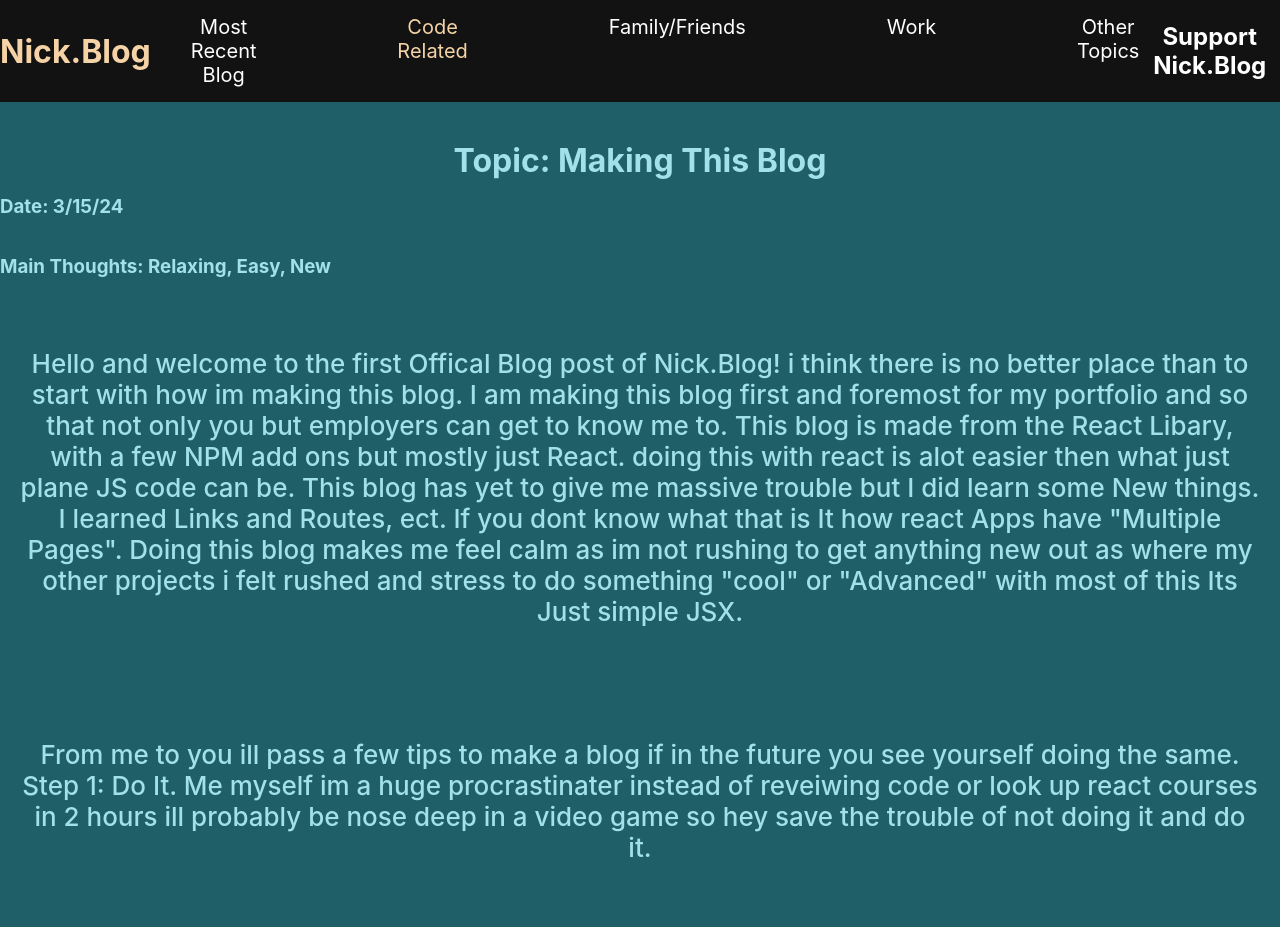
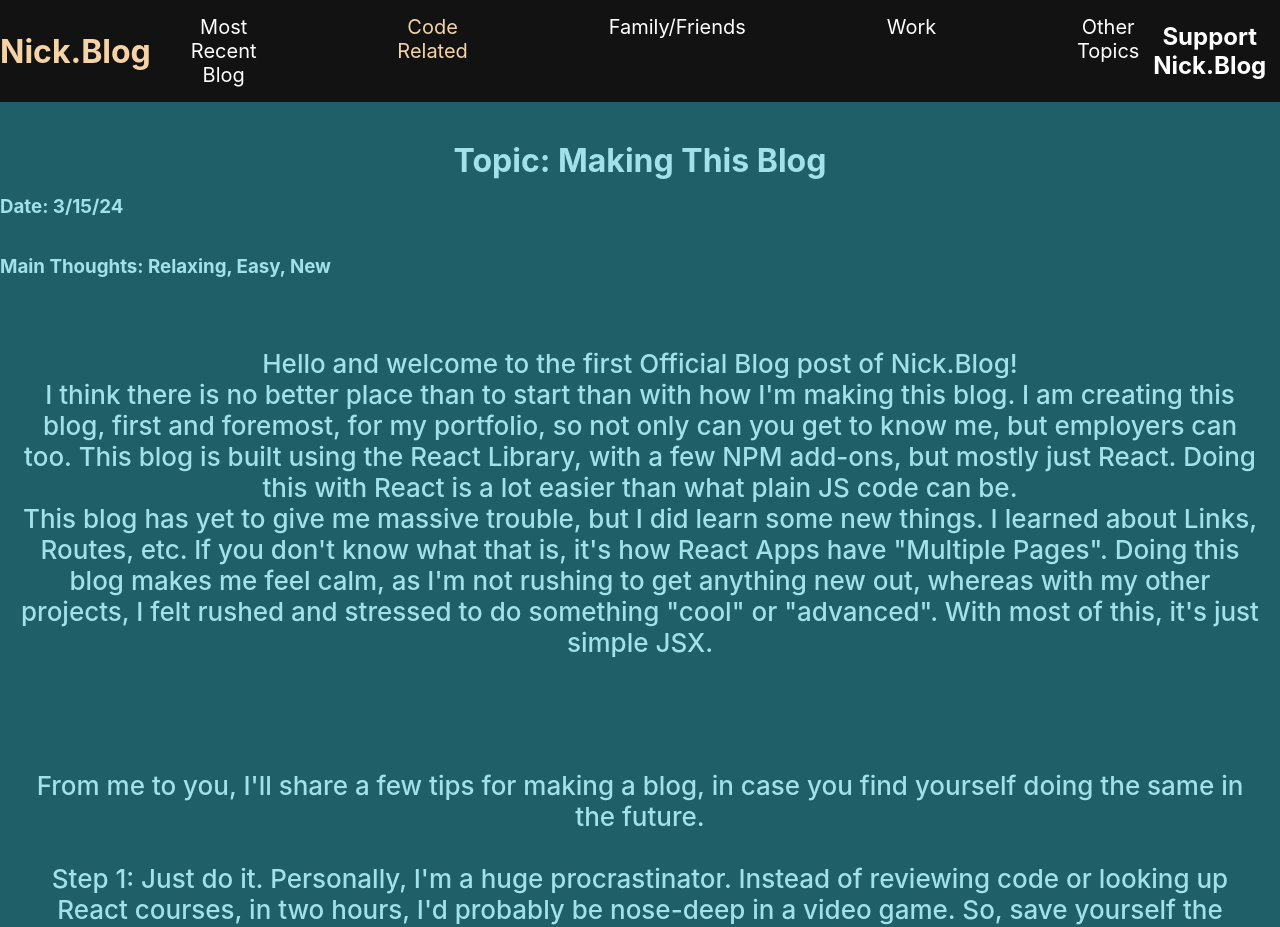
Before and after one commit to CoderNamedNick/Blog, a React (Create React App) app: page /AllCoding/CB1 in a window 1280 px wide. Shown: the top 927 px of the page. Built offline with nearby package versions, Linux system fonts and the light colour scheme.

Commit message:
made first blog eligable

```diff
--- a/src/CodingBlogs/Cb1.js
+++ b/src/CodingBlogs/Cb1.js
@@ -20,17 +20,30 @@ const Cb1 = () => {
       <br></br>
       <br></br>
       <p className="All-coding-p">
-        Hello and welcome to the first Offical Blog post of Nick.Blog! i think there is no better place than to start with how im making this blog.
-        I am making this blog first and foremost for my portfolio and so that not only you but employers can get to know me to.
-        This blog is made from the React Libary, with a few NPM add ons but mostly just React. doing this with react is alot easier then what just
-        plane JS code can be. This blog has yet to give me massive trouble but I did learn some New things. I learned Links and Routes, ect.
-        If you dont know what that is It how react Apps have "Multiple Pages". Doing this blog makes me feel calm as im not rushing to get anything new out as where my other
-        projects i felt rushed and stress to do something "cool" or "Advanced" with most of this Its Just simple JSX.
+        Hello and welcome to the first Official Blog post of Nick.Blog!<br></br>
+        I think there is no better place than to start than with how I'm making this blog. I am creating this blog, first and foremost, for my portfolio, so not only can you get to know me, but employers can too.
+        This blog is built using the React Library, with a few NPM add-ons, but mostly just React.
+        Doing this with React is a lot easier than what plain JS code can be.<br></br>
+        This blog has yet to give me massive trouble, but I did learn some new things. I learned about Links, Routes, etc. If you don't know what that is, it's how React Apps have "Multiple Pages".
+        Doing this blog makes me feel calm, as I'm not rushing to get anything new out, whereas with my other projects, I felt rushed and stressed to do something "cool" or "advanced". With most of this, it's just simple JSX.
       </p>
       <p className="All-coding-p">
-        From me to you ill pass a few tips to make a blog if in the future you see yourself doing the same.
-        Step 1: Do It. Me myself im a huge procrastinater instead of reveiwing code or look up react courses in 2 hours ill probably be nose deep in a video game
-        so hey save the trouble of not doing it and do it.
+        From me to you, I'll share a few tips for making a blog, in case you find yourself doing the same in the future.
+        <br></br>
+        <br></br>
+        Step 1: Just do it. Personally, I'm a huge procrastinator. Instead of reviewing code or looking up React courses, in two hours, I'd probably be nose-deep in a video game. So, save yourself the trouble of not doing it and just do it.
+        <br></br>
+        <br></br>
+        Step 2: Choose a framework, library, or just plain JS. I'm a huge advocate of plain JS. I believe you can accomplish anything you can do with a framework. "But Nick, it will take so much longer!" Yes, but you learn the fundamentals, where everything started: just HTML, CSS, and JS.
+        <br></br>
+        <br></br>
+        Step 3: Make it your website. I'm known as a boring guy, and my blog might reflect that. But you need to show that it's yours and not some marketing tool.
+        <br></br>
+        <br></br>
+        Final Step: Learn. Improve. Accomplish something. You're never going to improve your coding skills by just doing stuff you've already done. Like a whole month ago, I didn't even know how to do anything in React. Now, look at this site. Your main goal should be to learn.
+      </p>
+      <p className="All-coding-p">
+        Thank You For Reading
       </p>
     </div>
   );
```
